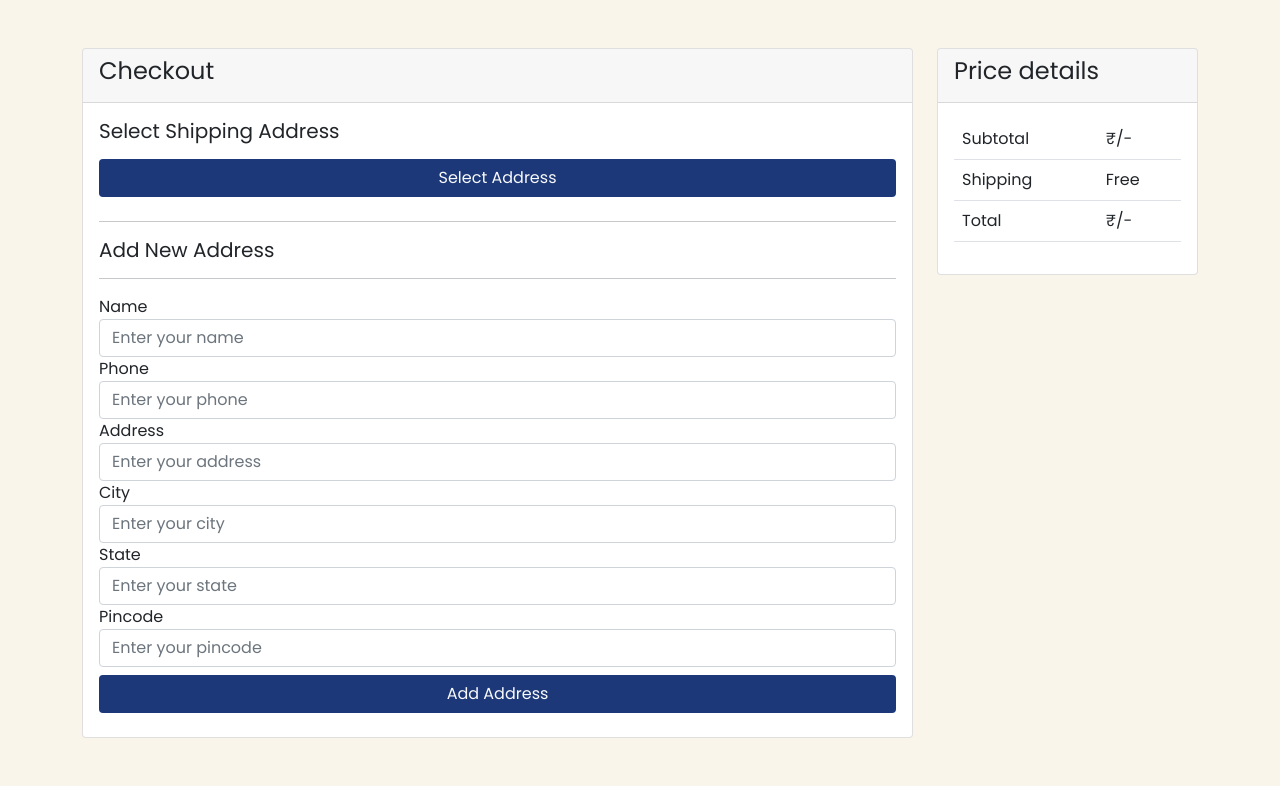
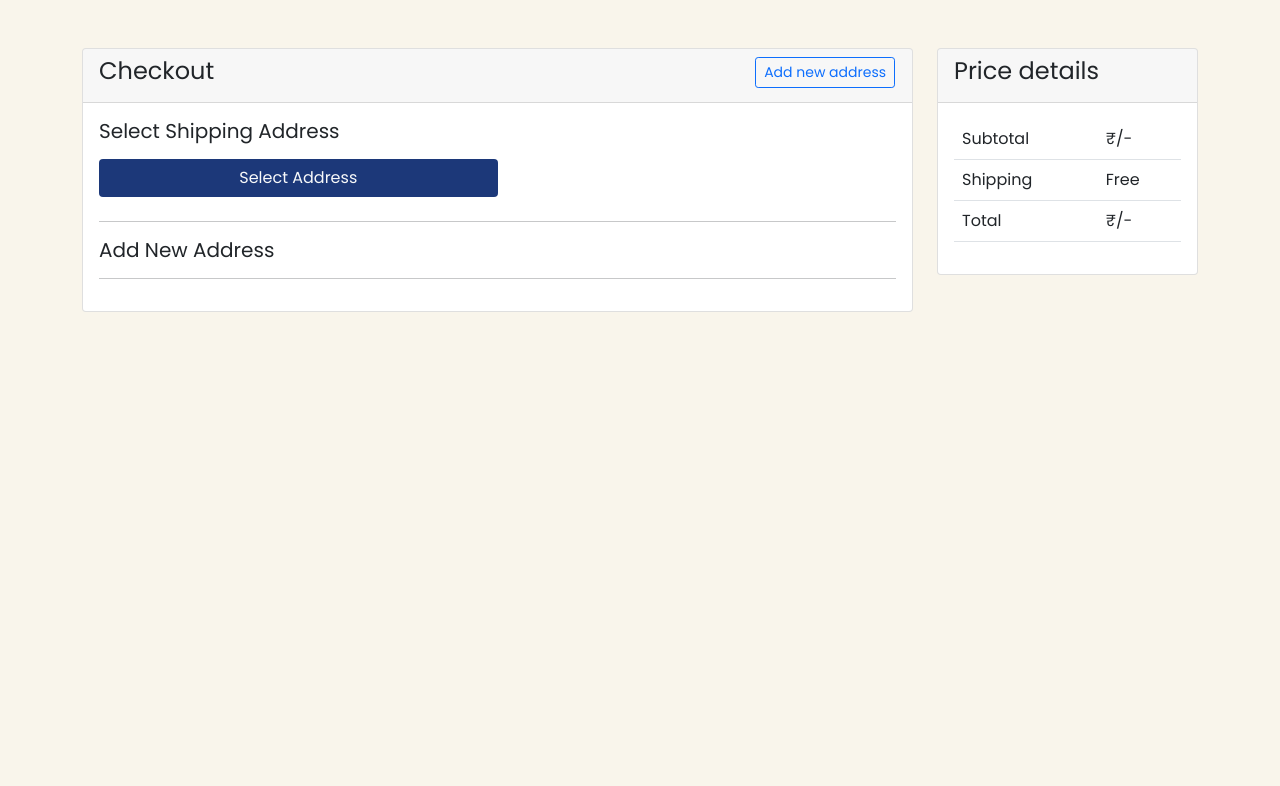
Before and after one commit to shameemm/Cartify-E-commerce, a Django app: page /checkout in a window 1280 px wide. Shown: the part 80-866 px from the top of the page. After the commit the page ends 392 px from the top, so only its background shows below. Run offline with Django 4.2, Linux system fonts and the light colour scheme; the visitor is signed in with stand-in values (Sample User, id 1); some libraries are stand-ins or nearby versions.

Commit message:
ui update

```diff
--- a/templates/admins/admin_base.html
+++ b/templates/admins/admin_base.html
@@ -12,6 +12,12 @@
       integrity="sha384-EVSTQN3/azprG1Anm3QDgpJLIm9Nao0Yz1ztcQTwFspd3yD65VohhpuuCOmLASjC"
       crossorigin="anonymous"
     />
+    <script src="http://ajax.googleapis.com/ajax/libs/jquery/1.7.1/jquery.min.js" type="text/javascript"></script>
+    <link rel="stylesheet" type="text/css" href="https://cdn.datatables.net/1.12.1/css/jquery.dataTables.css">
+
+    <script type="text/javascript" charset="utf8" src="https://cdn.datatables.net/1.12.1/js/jquery.dataTables.js"></script>
+
+
     <script src="https://ajax.googleapis.com/ajax/libs/jquery/3.6.0/jquery.min.js"></script>
     <link href='https://fonts.googleapis.com/css?family=Poppins' rel='stylesheet' type='text/css'>
     <style>
--- a/templates/user/checkout.html
+++ b/templates/user/checkout.html
@@ -6,8 +6,11 @@
 
         <div class="col-md-9">
             <div class="card ">
-                <div class="card-header">
+                <div class="card-header d-flex">
                     <h4>Checkout</h4>
+                    <div style="margin-left:493px">
+                        <a href="addaddress" class="btn btn-outline-primary btn-sm ms-5 ">Add new address</a>
+                    </div>
                 </div>
 
                 <div class="card-body">
@@ -15,8 +18,9 @@
                     <form action = "checkout" method="POST">
                         {% csrf_token %}
                         {% for address in addresses %}
-                        <input type="radio" name="address_id" value="{{address.id}}" checked> <label>
-                            <div class="card col-md-6" style="width: 18rem;">
+
+                        <input type="radio" class="m-3" name="address_id" value="{{address.id}}" checked> <label>
+                            <div class="card col-md-4 my-2" style="width: 13rem;">
                             <div class="card-body">
                               <h5 class="card-title">{{address.name}}</h5>
                               <h6 class="card-subtitle mb-2 text-muted">{{address.phone}}</h6>
@@ -27,42 +31,19 @@
                               </p>
                             </div>
                         </div></label>
+
                         {% endfor %}
-                        <button class="btn my-2 text-light" type="submit" style="width:100%; background:#1C3879;">Select Address</button>
+                        <div class="d-flex">
+
+                        <button class="btn my-2 text-light" type="submit" style="width:50%; background:#1C3879;">Select Address</button>
+
+                        </div>
 
                     </form>
                     <hr>
                     <h5>Add New Address</h5>
                     <hr>
-                    <form action="checkout" method="POST">
-                        {% csrf_token %}
-                        <div class="form-group">
-                            <label for="name">Name</label>
-                            <input type="text" class="form-control" name="name" id="name" placeholder="Enter your name">
-                        </div>
-                        <div class="form-group">
-                            <label for="phone">Phone</label>
-                            <input type="text" class="form-control" name="phone" id="phone" placeholder="Enter your phone">
-                        </div>
-                        <div class="form-group">
-                            <label for="address">Address</label>
-                            <input type="text" class="form-control" name="address" id="address" placeholder="Enter your address">
-                        </div>
-                        <div class="form-group">
-                            <label for="city">City</label>
-                            <input type="text" class="form-control" name="city" id="city" placeholder="Enter your city">
-                        </div>
-                        <div class="form-group">
-                            <label for="state">State</label>
-                            <input type="text" class="form-control" name="state" id="state" placeholder="Enter your state">
-                        </div>
-                        <div class="form-group">
-                            <label for="pincode">Pincode</label>
-                            <input type="text" class="form-control" name="pincode" id="pincode" placeholder="Enter your pincode">
-                        </div>
 
-                        <button class="btn my-2 text-light" type="submit" style="width:100%; background:#1C3879;">Add Address</button>
-                    </form>
                     </div>
                 </div>
             </div>
--- a/users/urls.py
+++ b/users/urls.py
@@ -25,6 +25,7 @@ urlpatterns = [
     path('profile',views.profile,name='profile'),
     path('deleteaddress',views.deleteaddress,name='deleteaddress'),
     path('razorpay',views.razorpay,name='razorpay'),
+    path('addaddress',views.addaddress,name='addaddress'),
 ]
 
 if settings.DEBUG:
--- a/users/views.py
+++ b/users/views.py
@@ -214,40 +214,39 @@ def cart(request):
     else:
         return redirect('login')
 
-
+@login_required(login_url='login')
+def addaddress(request):
+    if request.method == 'POST':
+        user = request.user
+        name = request.POST['name']
+        phone = request.POST['phone']
+        address = request.POST['address']
+        city = request.POST['city']
+        state = request.POST['state']
+        pincode = request.POST['pincode']
+        address = Address.objects.create(
+            name=name, phone=phone, address=address, city=city, state=state, pincode=pincode, user=user)
+        address.save()
+        return redirect('payment')
+    else:
+        return render(request, 'user/addaddress.html')
 @login_required(login_url='login')
 def checkout(request):
+    print('checkput')
+    if request.method == 'POST' and 'address_id' in request.POST :
 
-    if request.method == 'POST' :
-        if 'address_id' in request.POST:
-
-            address_id = request.POST['address_id']
-            address = Address.objects.get(id=address_id)
-            cart = Cart.objects.filter(user=request.user)
-            subtotal = 0
-            for i in range(len(cart)):
-                x = cart[i].product.price*cart[i].quantity
-                subtotal = subtotal+x
-            shipping = 0
-            total = subtotal+shipping
-            return render(request, 'user/payment.html', {'subtotal': subtotal, 'total': total, 'addresses': address})
-        else:
-            user = request.user
-            name = request.POST['name']
-            phone = request.POST['phone']
-            address = request.POST['address']
-            city = request.POST['city']
-            state = request.POST['state']
-            pincode = request.POST['pincode']
-            address = Address.objects.create(
-                name=name, phone=phone, address=address, city=city, state=state, pincode=pincode, user=user)
-            address.save()
-            return redirect('payment')
-    # elif request.method == 'POST' and 'address_id' in request.POST:
-    #     address_id = request.POST['address_id']
-    #     address = Address.objects.get(id=address_id)
-    #     return render(request, 'user/payment.html', {'address': address})
+        address_id = request.POST['address_id']
+        address = Address.objects.get(id=address_id)
+        cart = Cart.objects.filter(user=request.user)
+        subtotal = 0
+        for i in range(len(cart)):
+            x = cart[i].product.price*cart[i].quantity
+            subtotal = subtotal+x
+        shipping = 0
+        total = subtotal+shipping
+        return render(request, 'user/payment.html', {'subtotal': subtotal, 'total': total, 'addresses': address})
     else:
+        print('else===')
         user = request.user
         cart = Cart.objects.filter(user=user)
         addresses = Address.objects.filter(user=user)
@@ -259,6 +258,7 @@ def checkout(request):
             subtotal = subtotal+x
         shipping = 0
         total = subtotal+shipping
+        # return HttpResponse('else')
         return render(request, 'user/checkout.html', {'subtotal': subtotal, 'total': total, 'addresses': addresses})
 
 
```
Also changed, not shown: templates/admins/product_management.html (+8 -1 lines), templates/user/addaddress.html (added, +45 -0 lines), templates/user/orders.html (+9 -2 lines), templates/user/payment.html (+10 -10 lines).
